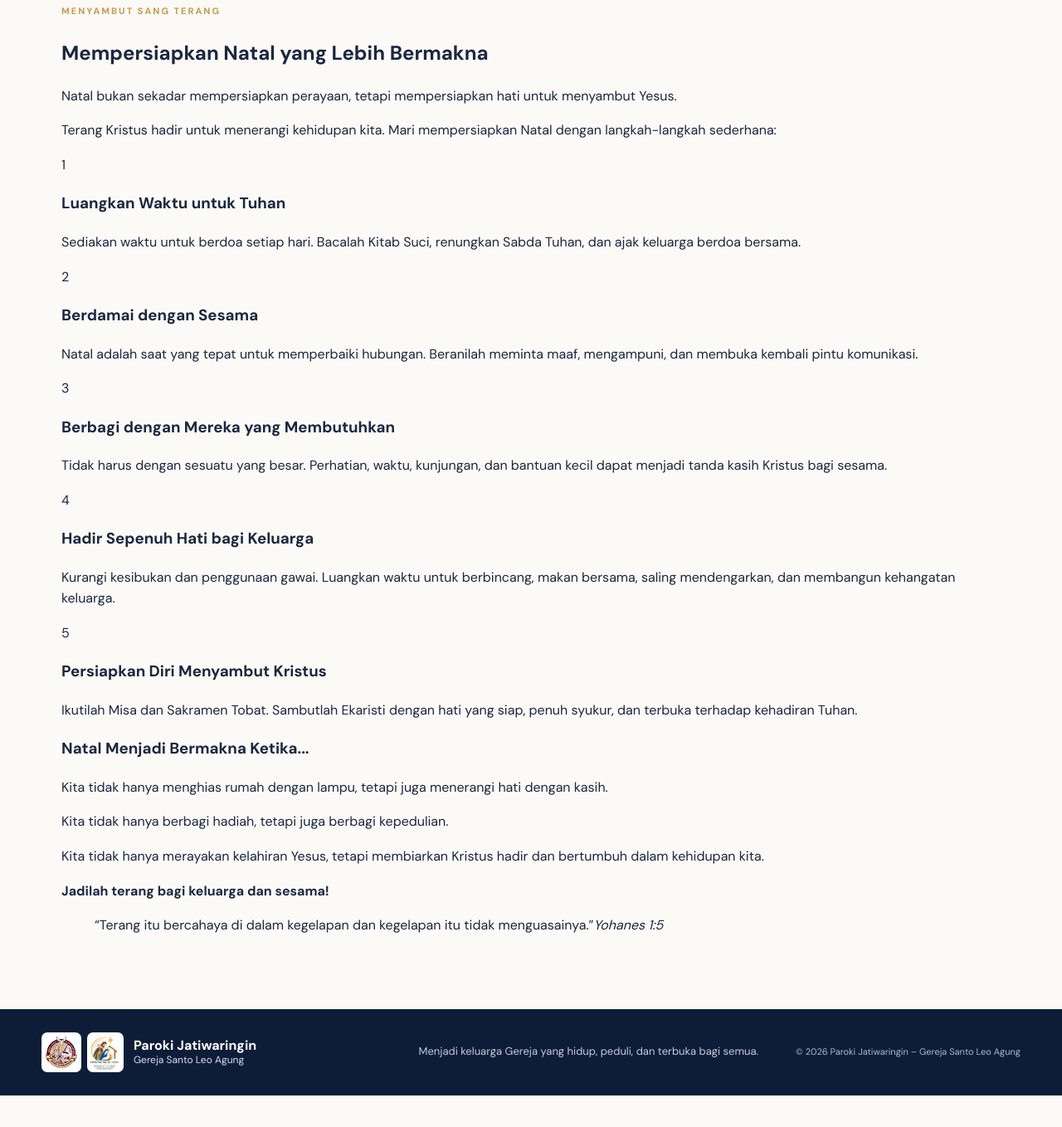
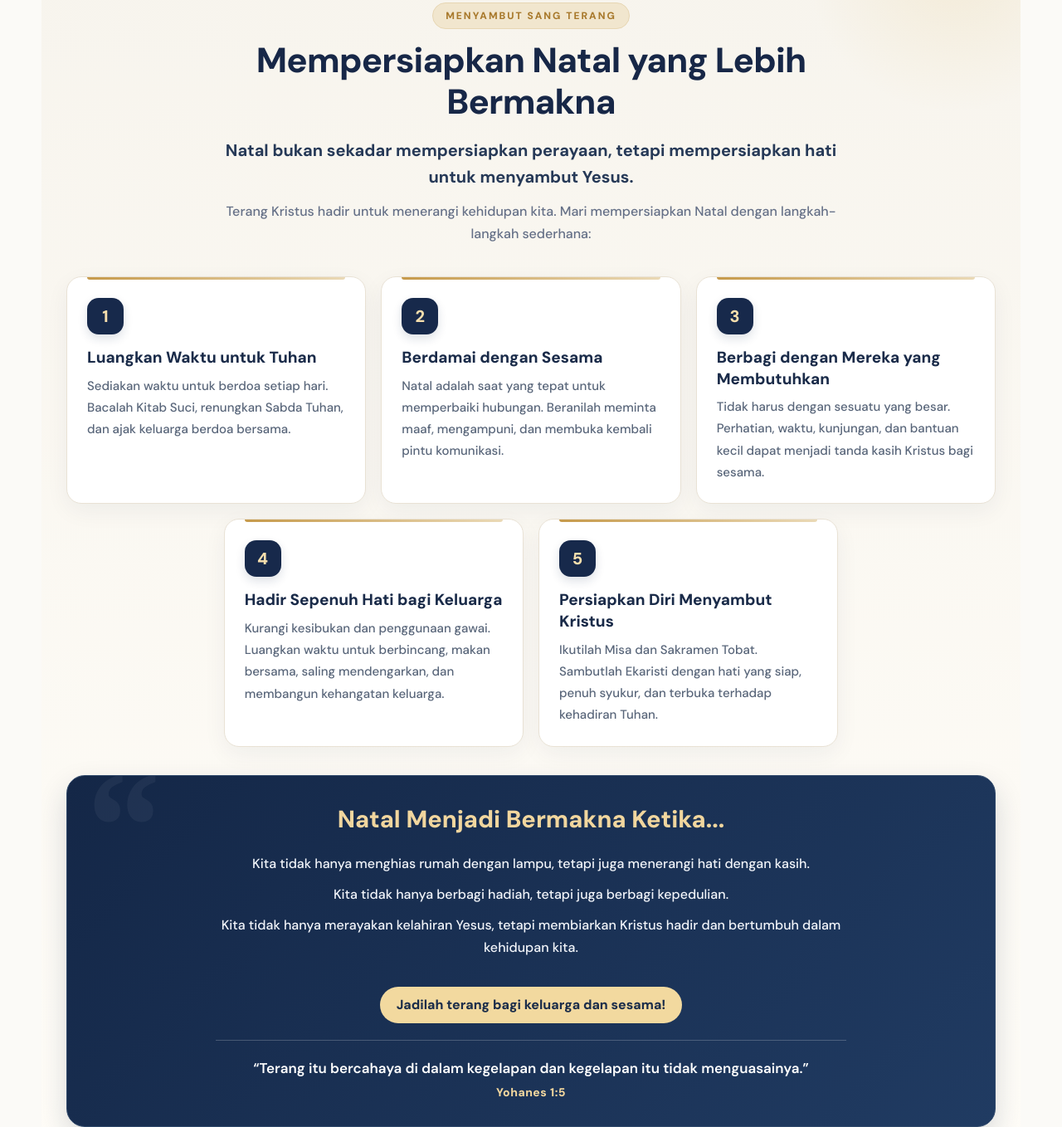
Before and after one commit to kongajioffice/jadwalnatal2026_parokijatiwaringin, a plain HTML site: page index.html in a window 1280 px wide. Shown: the part 4270-5628 px from the top of the page at 83% size. Before the commit the page ends 5590 px from the top, so only its background shows below. Drawn offline with nearby package versions, Linux system fonts and the light colour scheme.

Commit message:
Add files via upload

```diff
--- a/index.html
+++ b/index.html
@@ -10,6 +10,114 @@
   <link rel="preconnect" href="https://fonts.gstatic.com" crossorigin>
   <link href="https://fonts.googleapis.com/css2?family=DM+Sans:wght@400;500;600;700;800&family=Playfair+Display:wght@600;700;800&display=swap" rel="stylesheet">
   <link rel="stylesheet" href="style.css">
+
+<style id="preparation-natal-redesign">
+/* Redesain khusus bagian persiapan Natal — mandiri di index.html */
+.preparation-section{
+  position:relative; overflow:hidden;
+  background:linear-gradient(180deg,#f7f4ed 0%,#fffdf8 100%);
+  padding:76px 24px 82px;
+}
+.preparation-section:before{
+  content:""; position:absolute; width:360px;height:360px;border-radius:50%;
+  background:radial-gradient(circle,#ead8ad55 0%,#ead8ad00 70%);
+  top:-150px;right:-100px;pointer-events:none;
+}
+.preparation-wrap{position:relative;max-width:1120px;margin:0 auto}
+.preparation-heading{max-width:850px;margin:0 auto 38px;text-align:center}
+.preparation-heading .section-kicker{
+  display:inline-block;color:#a8792c;background:#f1e6ce;border:1px solid #e7d6b3;
+  border-radius:999px;padding:8px 15px;font:800 12px/1.2 "DM Sans",Arial,sans-serif;
+  letter-spacing:2px;margin-bottom:13px
+}
+.preparation-heading h2{
+  font:800 clamp(29px,4vw,42px)/1.18 "DM Sans",Arial,sans-serif;
+  letter-spacing:-.8px;color:#172747;margin:0 0 17px
+}
+.preparation-lead{
+  max-width:760px;margin:0 auto 12px;color:#263957;
+  font:700 clamp(17px,2vw,20px)/1.6 "DM Sans",Arial,sans-serif
+}
+.preparation-intro{max-width:760px;margin:0 auto;color:#657087;font:500 16px/1.7 "DM Sans",Arial,sans-serif}
+.preparation-grid{display:grid;grid-template-columns:repeat(6,minmax(0,1fr));gap:18px}
+.preparation-card{
+  grid-column:span 2;position:relative;display:flex;flex-direction:column;gap:15px;
+  min-height:220px;padding:25px 24px 24px;background:#fff;
+  border:1px solid #e9e2d5;border-radius:18px;
+  box-shadow:0 9px 28px rgba(27,42,68,.055);
+  transition:transform .2s ease,box-shadow .2s ease
+}
+.preparation-card:nth-child(4){grid-column:2/span 2}
+.preparation-card:nth-child(5){grid-column:4/span 2}
+.preparation-card:after{
+  content:"";position:absolute;left:24px;right:24px;top:0;height:3px;
+  border-radius:0 0 5px 5px;background:linear-gradient(90deg,#c69a4b,#ead9b6)
+}
+.preparation-number{
+  display:grid;place-items:center;width:44px;height:44px;flex:0 0 44px;
+  border-radius:14px;background:#17294b;color:#f7dfad;
+  font:800 20px/1 "DM Sans",Arial,sans-serif;box-shadow:0 5px 12px #17294b24
+}
+.preparation-card h3{
+  margin:0 0 8px;color:#1a2b49;font:800 19px/1.35 "DM Sans",Arial,sans-serif
+}
+.preparation-card p{margin:0;color:#59667a;font:500 15px/1.75 "DM Sans",Arial,sans-serif}
+.preparation-reflection{
+  position:relative;margin-top:34px;padding:34px 38px 30px;
+  overflow:hidden;text-align:center;color:#fff;
+  background:linear-gradient(135deg,#142747 0%,#203b62 100%);
+  border:1px solid #30496b;border-radius:22px;
+  box-shadow:0 15px 35px rgba(20,39,71,.16)
+}
+.preparation-reflection:before{
+  content:"“";position:absolute;top:-35px;left:22px;color:#ffffff0d;
+  font: bold 190px/1 Georgia,serif;pointer-events:none
+}
+.preparation-reflection h3{
+  position:relative;margin:0 0 22px;color:#f1d69e;
+  font:800 clamp(23px,3vw,29px)/1.25 "DM Sans",Arial,sans-serif
+}
+.preparation-reflection p{
+  position:relative;max-width:800px;margin:10px auto;color:#f2f5fa;
+  font:500 16px/1.7 "DM Sans",Arial,sans-serif
+}
+.preparation-callout{
+  position:relative;display:inline-block;margin:23px 0 20px;padding:11px 20px;
+  color:#1b2d4a;background:#f2d99f;border-radius:999px;
+  font:800 16px/1.4 "DM Sans",Arial,sans-serif
+}
+.preparation-reflection blockquote{
+  position:relative;max-width:760px;margin:0 auto;padding:19px 10px 0;
+  border-top:1px solid #ffffff35;color:#fff;
+  font:600 17px/1.65 "DM Sans",Arial,sans-serif
+}
+.preparation-reflection cite{
+  display:block;margin-top:6px;color:#f1d69e;
+  font:800 14px/1.4 "DM Sans",Arial,sans-serif;font-style:normal;letter-spacing:.5px
+}
+@media(max-width:850px){
+  .preparation-grid{grid-template-columns:repeat(2,minmax(0,1fr))}
+  .preparation-card,.preparation-card:nth-child(4),.preparation-card:nth-child(5){grid-column:auto}
+  .preparation-card:last-child{grid-column:1/-1}
+}
+@media(max-width:600px){
+  .preparation-section{padding:52px 18px 58px}
+  .preparation-heading{text-align:left;margin-bottom:25px}
+  .preparation-heading .section-kicker{font-size:10px}
+  .preparation-heading h2{font-size:29px}
+  .preparation-lead{font-size:17px}
+  .preparation-intro{font-size:15px}
+  .preparation-grid{grid-template-columns:1fr;gap:13px}
+  .preparation-card,.preparation-card:last-child{grid-column:auto;min-height:0;padding:22px}
+  .preparation-card h3{font-size:18px}
+  .preparation-card p{font-size:15px}
+  .preparation-reflection{margin-top:23px;padding:28px 20px 24px;border-radius:18px}
+  .preparation-reflection p{font-size:15px}
+  .preparation-callout{font-size:14px;padding:10px 15px}
+  .preparation-reflection blockquote{font-size:15px}
+}
+</style>
+
 </head>
 <body>
 <header class="site-header">
```
